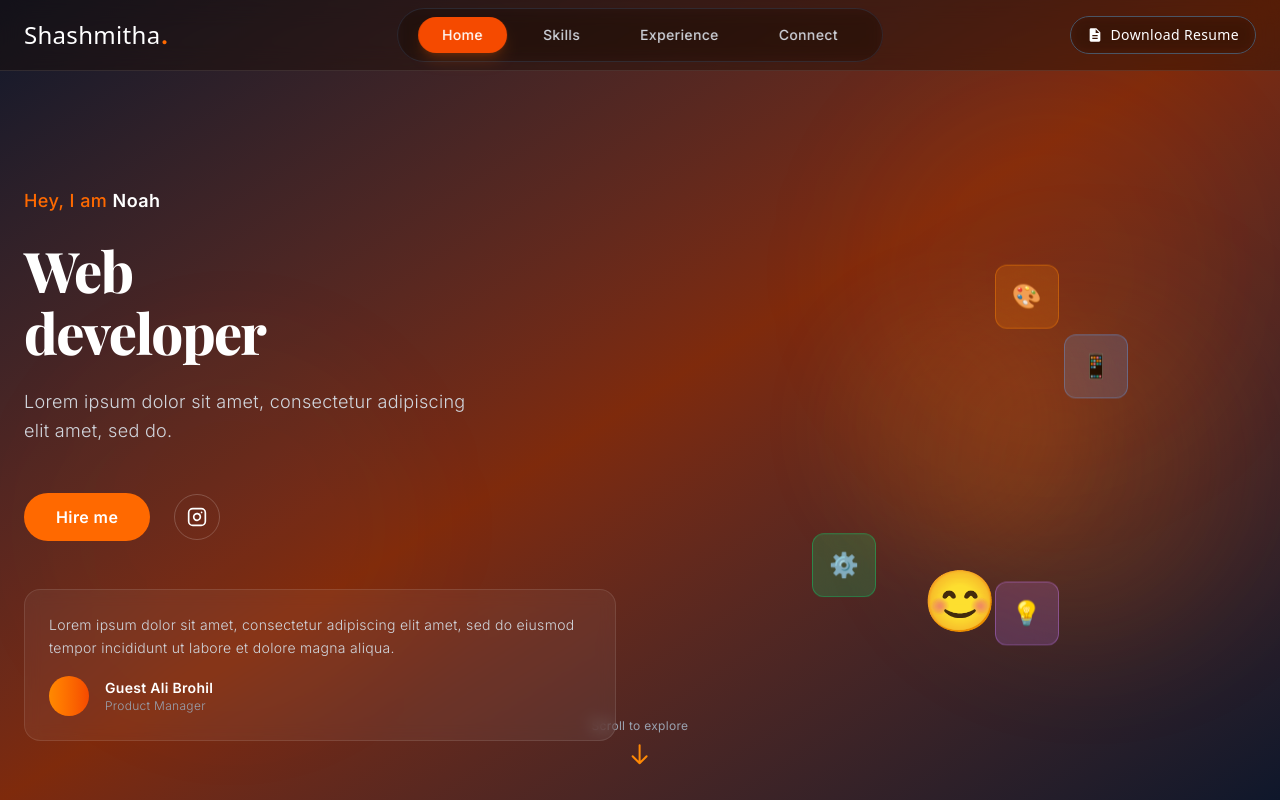
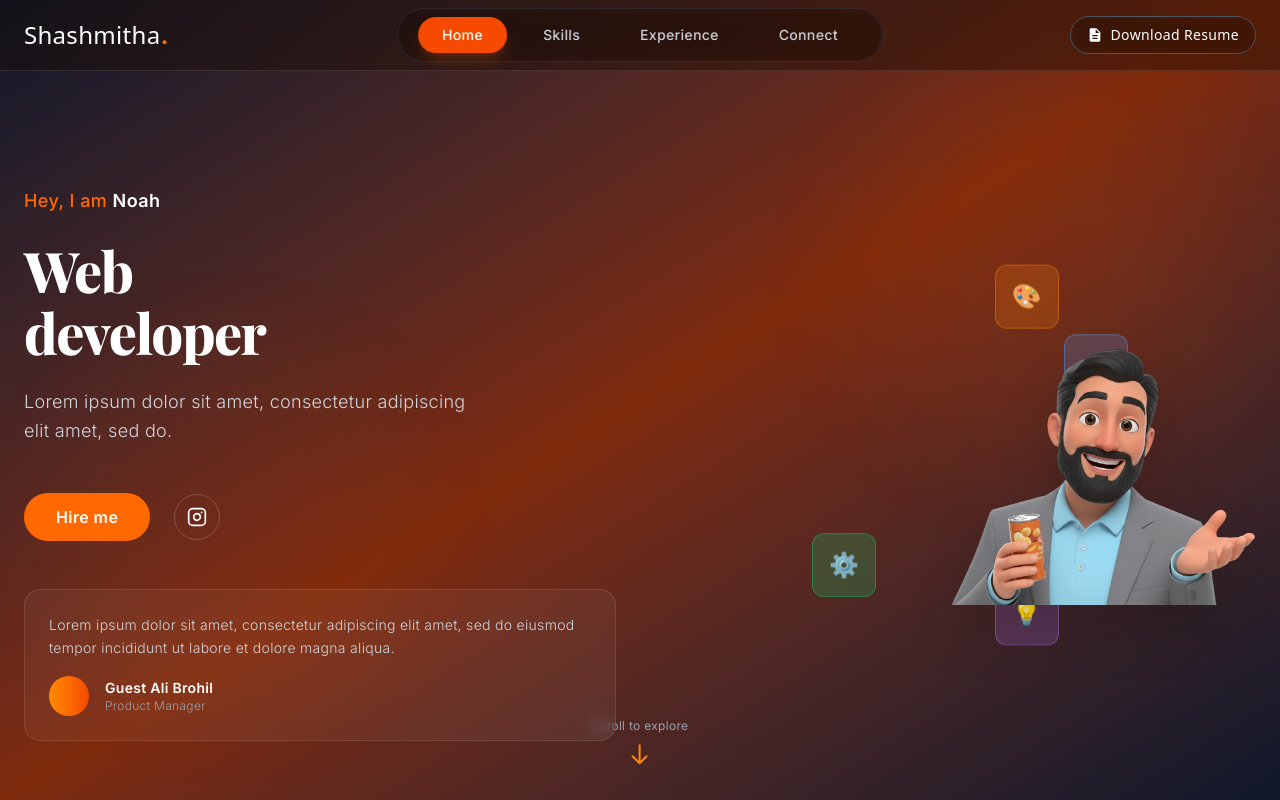
Before and after one commit to ShashmithaBan/Portfolio_2026, a React (Vite) app: page / in a window 1280 px wide. Built offline with nearby package versions, Linux system fonts and the light colour scheme.

Commit message:
feat: Add character image to hero section with hover animation

```diff
--- a/src/components/Hero.jsx
+++ b/src/components/Hero.jsx
@@ -65,13 +65,13 @@ export default function Hero() {
             💡
           </div>
 
-          {/* Character Placeholder */}
-          <div className="relative w-64 h-64 lg:w-80 lg:h-80 bg-linear-to-r from-orange-400/20 to-orange-600/10 rounded-full blur-3xl"></div>
-          <div className="absolute inset-0 flex items-center justify-center">
-            <div className="text-center">
-              <div className="w-48 h-48 lg:w-64 lg:h-64 bg-linear-to-r from-orange-400 to-orange-600 rounded-full opacity-10 blur-2xl"></div>
-              <p className="text-6xl mt-4">😊</p>
-            </div>
+          {/* Character Image */}
+          <div className="relative w-64 h-64 lg:w-80 lg:h-80 flex items-center justify-center">
+            <img
+              src="/character.png"
+              alt="Noah - Web Developer"
+              className="w-full h-full object-contain drop-shadow-2xl hover:scale-105 transition-transform duration-500"
+            />
           </div>
         </div>
       </div>
```
